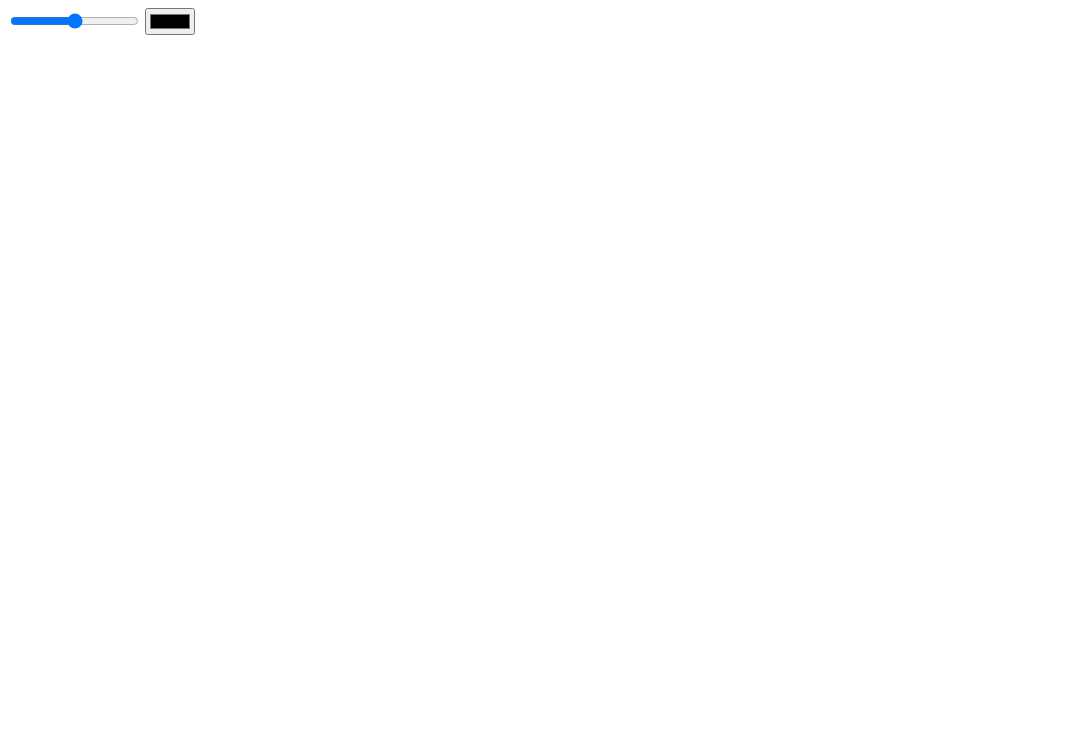
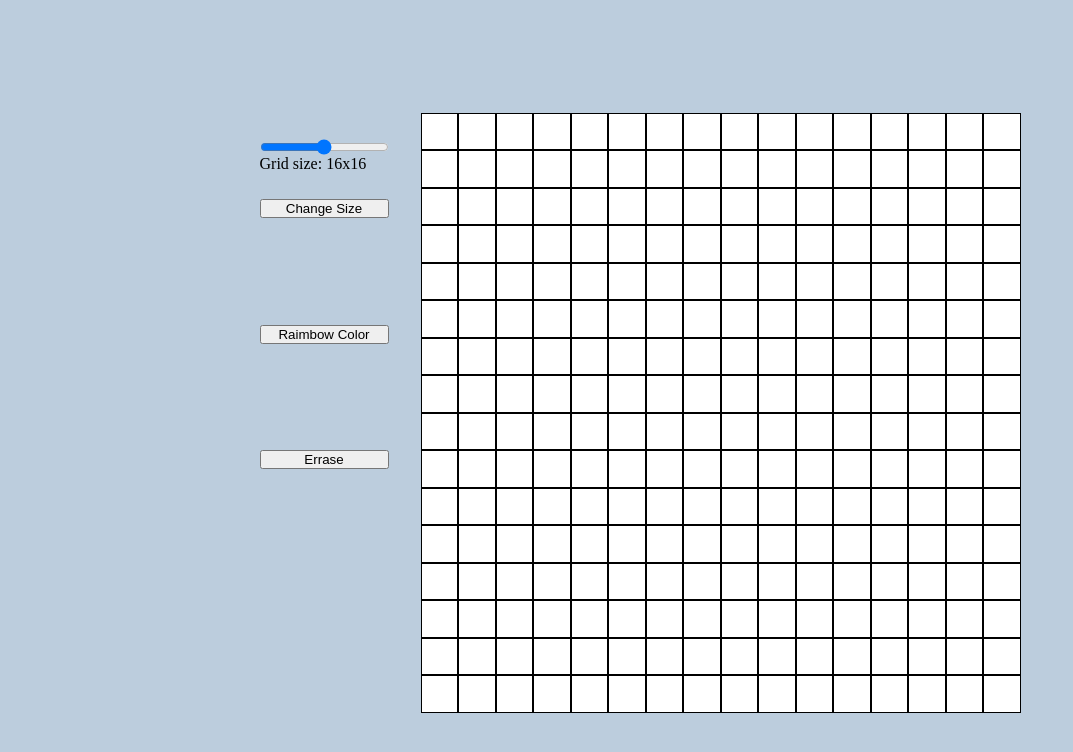
Before and after one commit to CarlosArroyoB/Etch-a-Sketch-OdinProject, a plain HTML site: page index.html in a window 1280 px wide. Shown: the whole page, without its empty margins (0-1073 px from the left). Drawn offline with Linux system fonts and the light colour scheme.

Commit message:
Adding a changueSize function and a Buttons: \n With this changes i can switch in sizes of the grids div's

```diff
--- a/index.html
+++ b/index.html
@@ -4,13 +4,21 @@
     <meta charset="UTF-8">
     <meta name="viewport" content="width=device-width, initial-scale=1.0">
     <title>Document</title>
+    <link rel="stylesheet" href="styles.css">
 </head>
 <body>
     <div class="containerDivs">
 
     </div>
-    <input type="range" min="10" max="48" id="resize">
-    <input id="ch-color" type="color">
+
+    <div id="changeSize">
+        <input id="inputRange" type="range" min="20" max="100">
+        <p id="grid-size">Grid size: 16x16</p>
+        <button class="button">Change Size</button>
+        <button class="button1">Raimbow Color</button>
+        <button class="button2">Errase</button>
+    </div>
+
     <script src="script.js"></script>
 </body>
 </html>
--- a/script.js
+++ b/script.js
@@ -1,13 +1,31 @@
 const containerDivs = document.querySelector(".containerDivs");
-const div = document.createElement("div");
+const range = document.querySelector("#inputRange");
+const button = document.querySelector(".button");
+const gridSize = document.querySelector("#grid-size");
 
-const createDivs = () => {
-    for(let i = 1; i<=16;i++){
-        let row = "";
-        for(let j = 1; j<=16;j++){
-            row += "*";
-        }
-        console.log(row)
-    }
+let defaultSize = 16;
+const createDivs = (size) => {
+    let proportions = 600/size;
+    let totalSquares = size*size;
+  containerDivs.innerHTML= "";
+  for (let i = 1; i <= totalSquares; i++) {
+    const square = document.createElement("div");
+    square.style.width = `${proportions}px`;
+    square.style.height = `${proportions}px`;
+    square.style.border = "0.5px solid #000";
+    square.classList.add("square");
+    square.addEventListener("mouseover", (e) => {
+      square.style.backgroundColor = "black";
+    });
+    containerDivs.appendChild(square);
+  }
+  containerDivs.style.gridTemplateColumns = `repeat(${range.value}, 1fr)`;
 }
-createDivs();
+createDivs(defaultSize);
+const changeSize = () =>{
+  defaultSize = range.value;
+  const sizeInfo = document.createElement("p");
+  gridSize.textContent = `Grid size: ${range.value}x${range.value}`
+  createDivs(defaultSize);
+}
+button.addEventListener("click",changeSize);
--- a/styles.css
+++ b/styles.css
@@ -1,3 +1,51 @@
-div{
+* {
+    padding: 0;
+    margin: 0;
 
+  }
+body{
+  width: 100vw;
+  height: 100vh;
+  background-color: #bccddd;
+  display: flex;
+  flex-direction: row-reverse;
+  justify-content: center;
+  align-items: center;
+  overflow: hidden;
 }
+
+.containerDivs {
+    width: 600px;
+    height: 600px;
+    background-color: #fff;
+    display: flex;
+    flex-wrap: wrap;
+    margin-top: 25px;
+  }
+#changeSize{
+  display: flex;
+  flex-direction: column;
+  margin-right: 2em;
+  margin-bottom: 12em;
+}
+.button{
+  display: flex;
+  justify-content: center;
+  margin-top: 2em;
+}
+.button1{
+  display: flex;
+  justify-content: center;
+  margin-top: 8em;
+}
+.button2{
+  display: flex;
+  justify-content: center;
+  margin-top: 8em;
+}
+.square{
+  box-sizing: border-box;
+}
+.square:hover{
+    background-color: red;
+}
```
